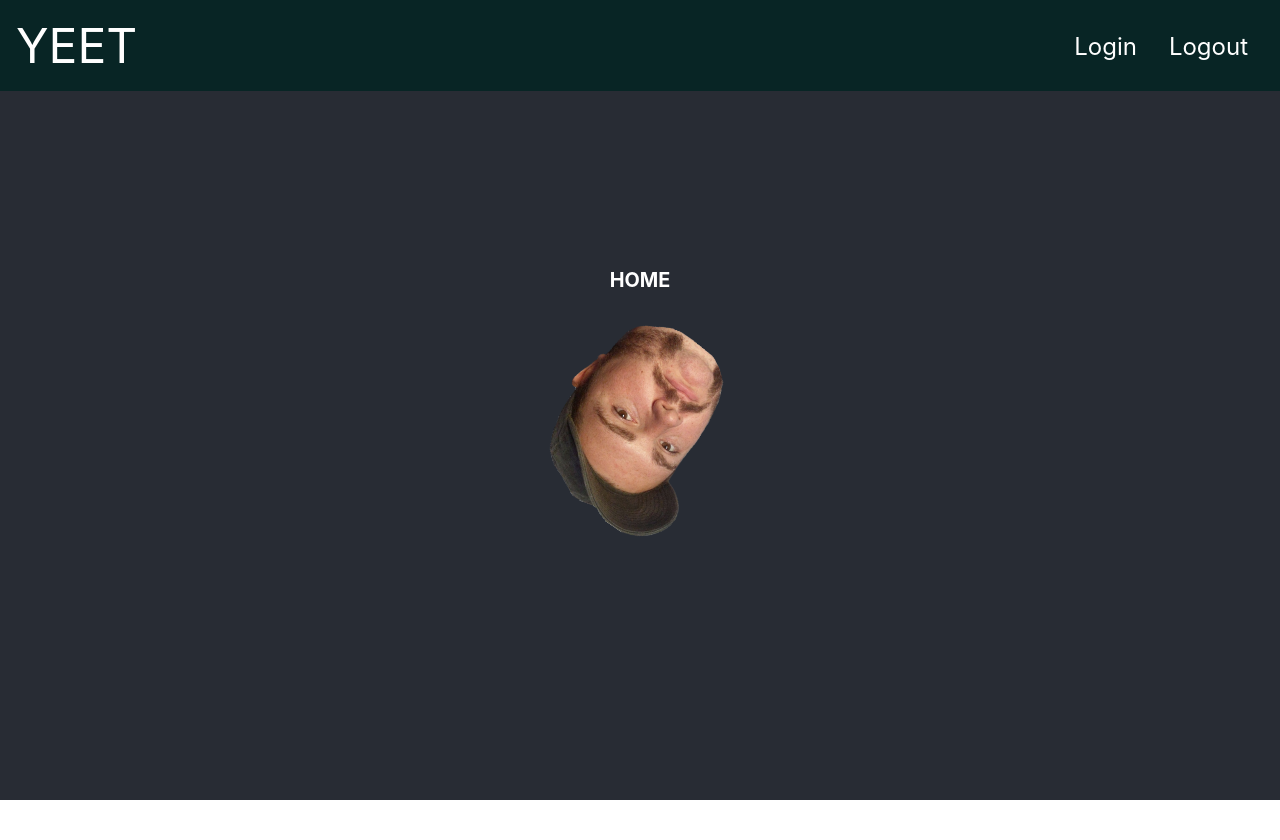
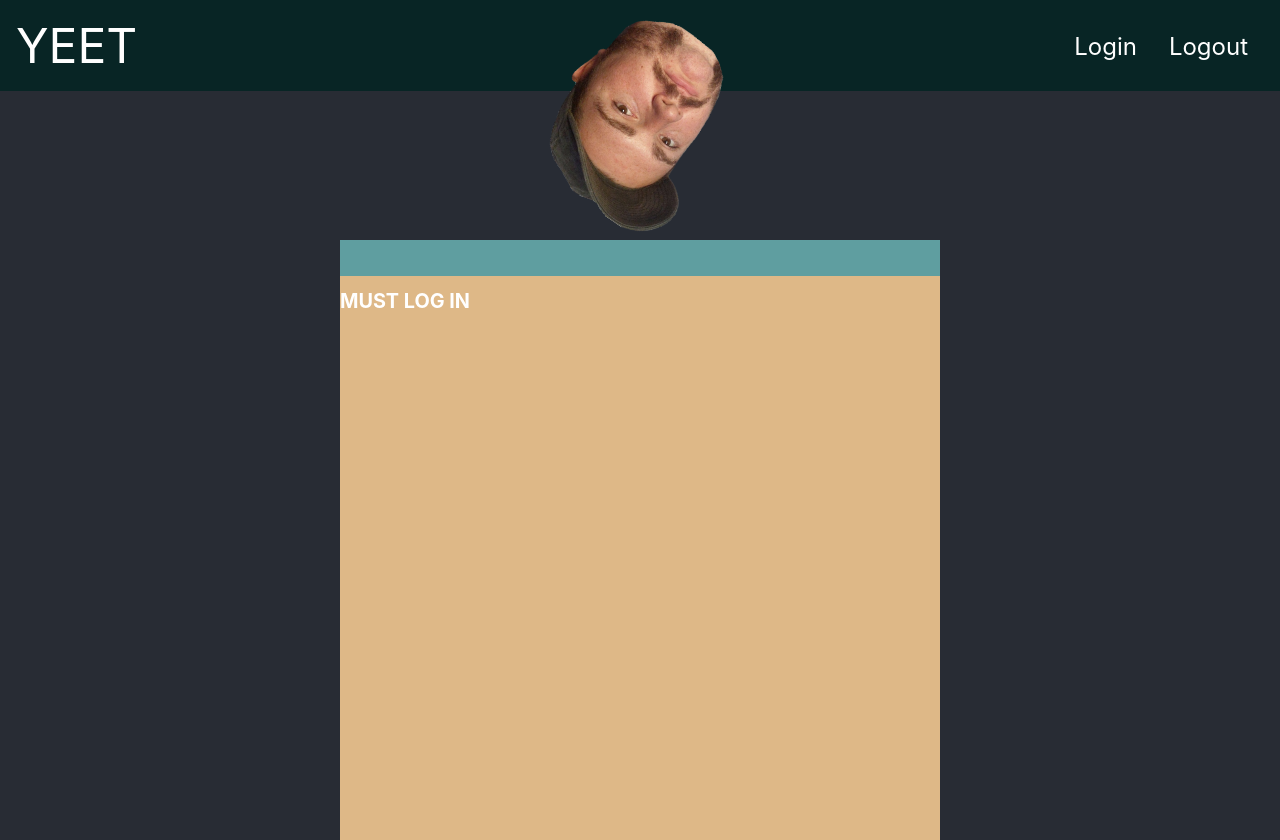
Before and after one commit to wilsoncollin7/My-Application, a React (Create React App) app in the folder client/: page / in a window 1280 px wide. Before the commit the page ends 800 px from the top, so only its background shows below. Built offline with nearby package versions, Linux system fonts and the light colour scheme.

Commit message:
added conditional rendering to home

```diff
--- /dev/null
+++ b/client/src/components/HomeComponent/HomeComponent.js
@@ -0,0 +1,17 @@
+import React from 'react';
+// styling
+import "./style.css";
+// components
+import Container from "../Container/Container";
+
+function HomeComponent() {
+
+  return(
+    <Container>
+      <p>this is home</p>
+      <p>Adding some stuff here</p>
+    </Container>
+  )
+}
+
+export default HomeComponent;
--- a/client/src/pages/Home.js
+++ b/client/src/pages/Home.js
@@ -1,12 +1,25 @@
 import React from 'react';
 // components
 import HeaderImage from "../components/HeadImage/HeadImage";
+import Card from "../components/Card/Card";
+import HomeComponent from "../components/HomeComponent/HomeComponent";
+
 
 function Home() {
   return(
     <>
-      <h1>HOME</h1>
       <HeaderImage />
+      {
+        localStorage.getItem("user") ?
+        <Card>
+          <HomeComponent />
+        </Card> :
+
+        <Card>
+          <h1>MUST LOG IN</h1>
+        </Card>
+      }
+
     </>
   )
 }
```
Also changed, not shown: client/src/components/HomeComponent/style.css (added), 1 other file (tests, documents, lock files or other folders).
